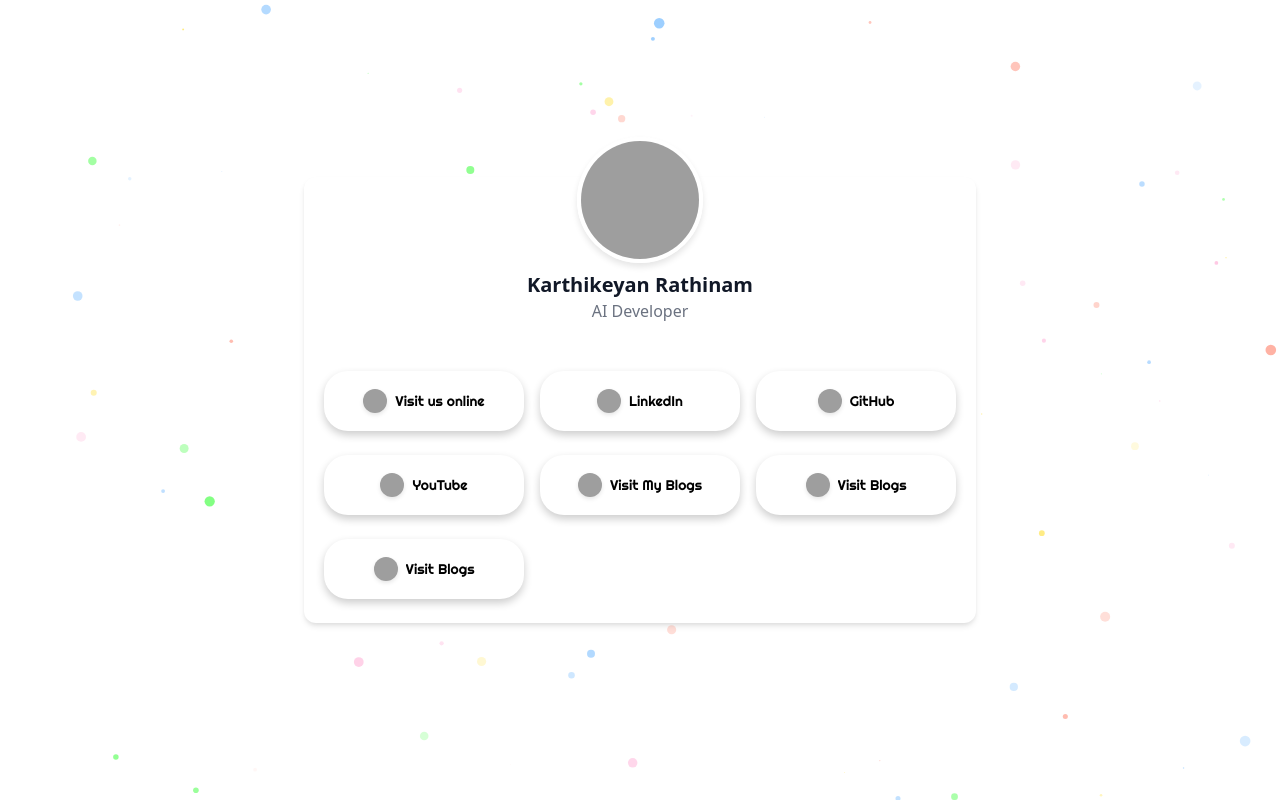
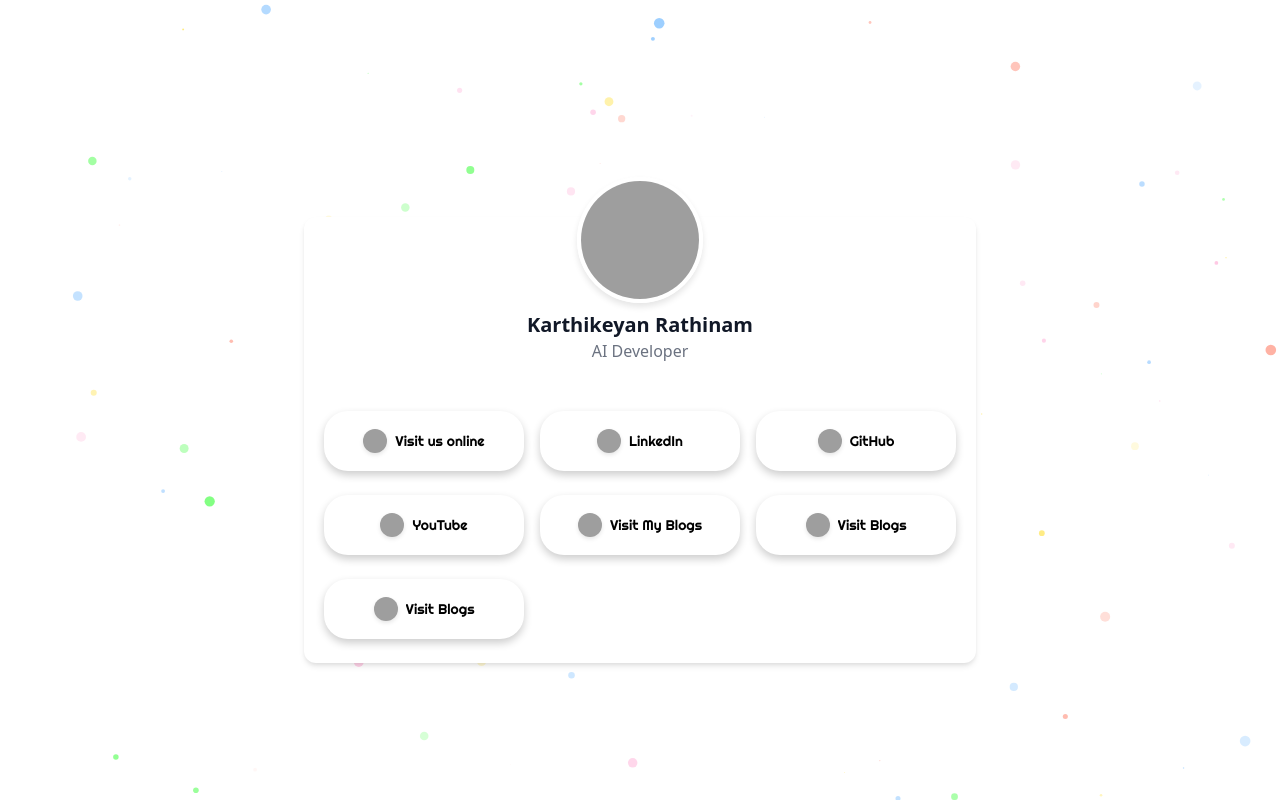
Before and after one commit to karthikeyan-rathinam/share, a plain HTML site: page index.html in a window 1280 px wide. Drawn offline with nearby package versions, Linux system fonts and the light colour scheme; grey boxes are pictures that could not be loaded.

Commit message:
Update index.html

```diff
--- a/index.html
+++ b/index.html
@@ -211,7 +211,7 @@
     </div>
 
     <!-- Main content -->
-    <div class="max-w-md mx-auto bg-white rounded-xl shadow-md md:max-w-2xl z-10">
+    <div class="max-w-md mt-20 mx-auto bg-white rounded-xl shadow-md md:max-w-2xl z-10">
         <!-- Header Section -->
         <div class="p-6 text-center">
             <div class="flex justify-center -mt-16 md:justify-center">
```
